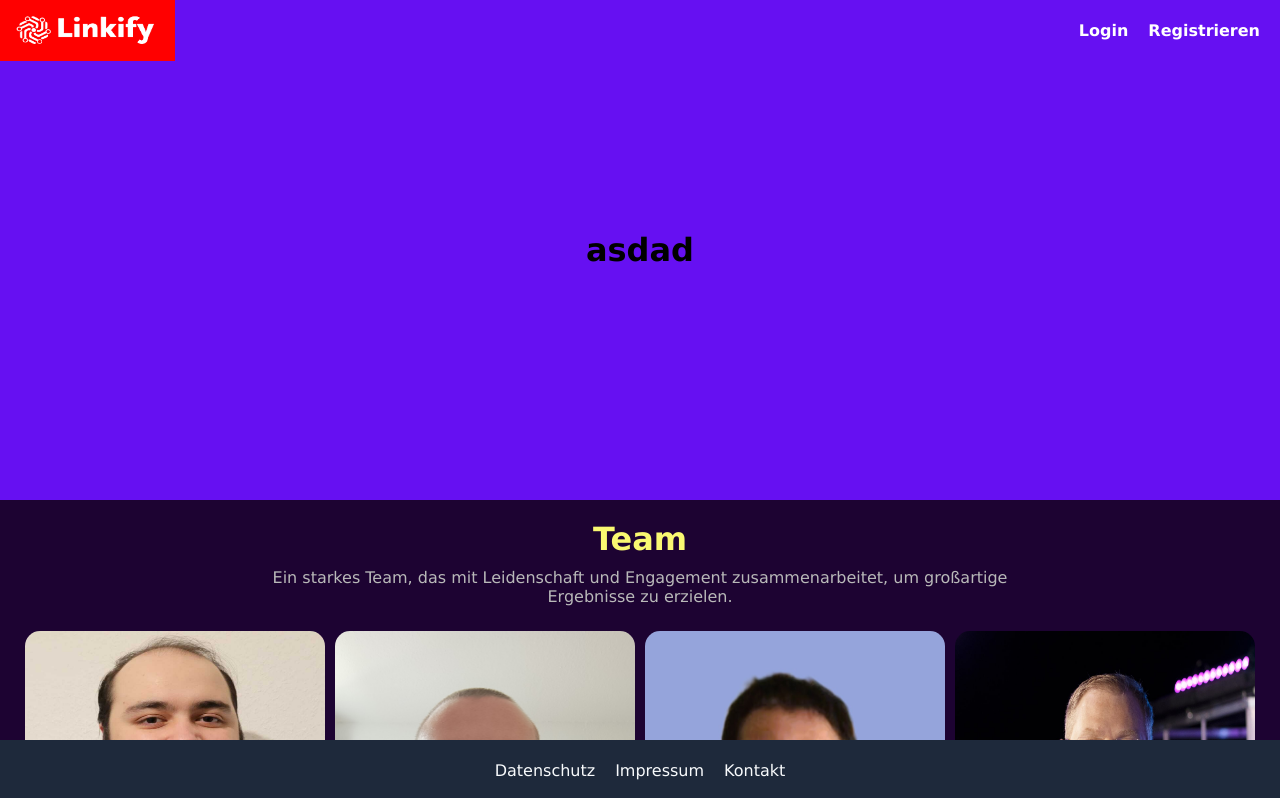
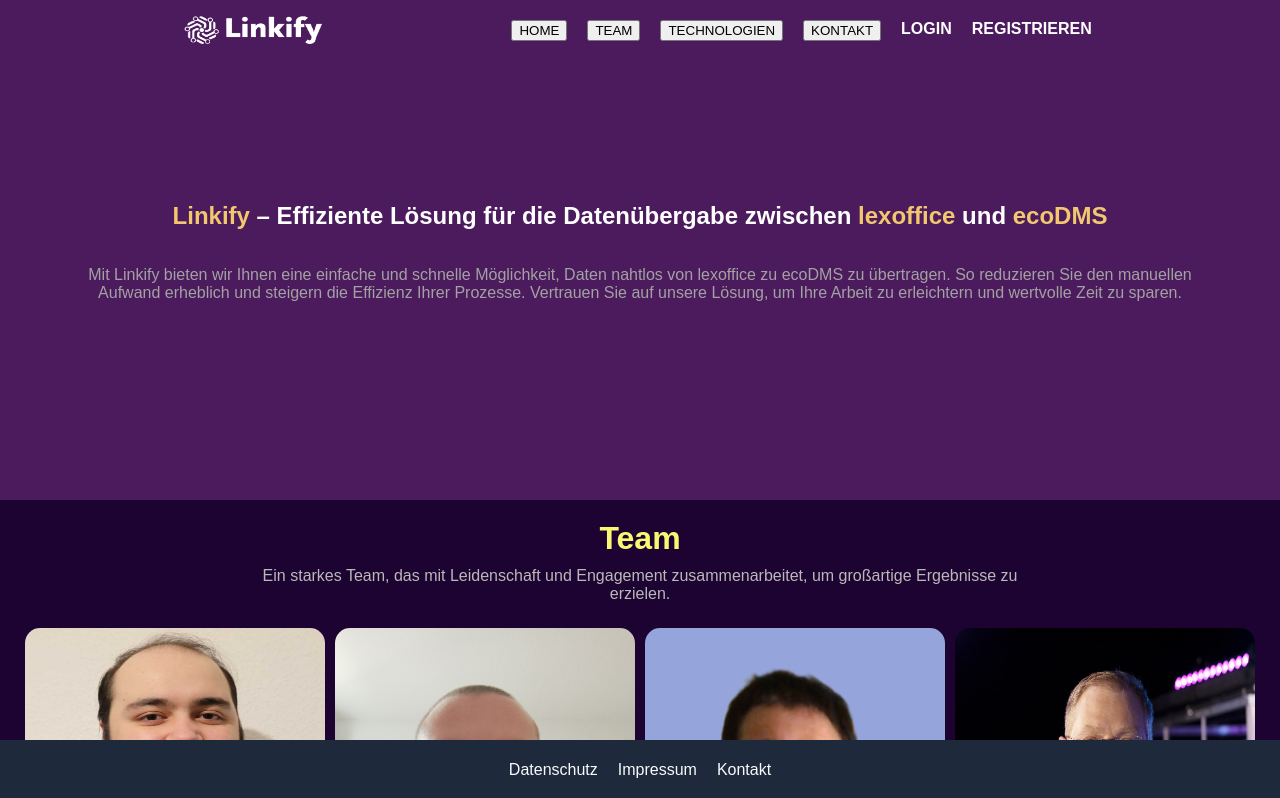
Before and after one commit to RalfHof/nextjs-boilerplate, a Next.js app: page /info in a window 1280 px wide. Shown: the top 798 px of the page. Built offline with nearby package versions, Linux system fonts and the light colour scheme.

Commit message:
New Features

```diff
--- a/src/app/info/page.tsx
+++ b/src/app/info/page.tsx
@@ -1,21 +1,34 @@
-
 import TechnologyPage from "@/src/components/technologie/page";
 import Team from "@/src/components/Team/page";
 import KontaktPage from "@/src/components/kontakt/page";
 import Home from "@/src/components/home/page";
 
 export default function Info() {
-
-
   return (
     <>
       <div style={{ height: "auto", paddingBottom: "100px", backgroundColor: "#1d0332" }}>
 
-        <Home />
-        <Team />
-        <TechnologyPage />
-        <KontaktPage />
+        {/* Abschnitt Home */}
+        <div id="Home">
+          <Home />
+        </div>
+
+        {/* Abschnitt Team */}
+        <div id="Team">
+          <Team />
+        </div>
+
+        {/* Abschnitt Technologien */}
+        <div id="Technologien">
+          <TechnologyPage />
+        </div>
+
+        {/* Abschnitt Kontakt */}
+        <div id="Kontakt">
+          <KontaktPage />
+        </div>
+
       </div>
     </>
-  )
+  );
 }
--- a/src/app/layout.tsx
+++ b/src/app/layout.tsx
@@ -12,8 +12,16 @@ export default function RootLayout({
   return (
     <html lang="en">
       <body>
+        {/* Navigation, die auf die Anker-Links verweist */}
         <Navigation />
-        <main>{children}</main>
+
+        <main>
+          {/* Hier wird der Inhalt von 'children' für jede Seite eingefügt */}
+          <div id="Home">
+            <section>{children}</section> {/* Hier kannst du den Inhalt für die Seite darstellen */}
+          </div>
+        </main>
+
         <Footer />
       </body>
     </html>
--- a/src/components/home/page.tsx
+++ b/src/components/home/page.tsx
@@ -1,12 +1,23 @@
 export default function Home() {
-
-
     return (
         <>
-            <div style={{ width: "100%", height: "500px", display: "flex", justifyContent: "center", alignItems: "center", backgroundColor: "#6610f2", paddingTop: "0" }}>
-
-                <h1>asdad</h1>
+            <div style={{
+                width: "100%",
+                height: "500px",
+                display: "flex",
+                justifyContent: "center", // Zentriert den Inhalt horizontal
+                alignItems: "center", // Zentriert den Inhalt vertikal
+                backgroundColor: "#4c1b5e",
+                paddingTop: "0",
+                flexDirection: "column",
+                fontFamily: "Arial, Helvetica, sans-serif",
+                textAlign: "center" // Zentriert den Text innerhalb des Containers
+            }}>
+                <h1 style={{ color: "#fff", width: "95%" }}>
+                    <span style={{ color: "#f2c76e" }}>Linkify</span> – Effiziente Lösung für die Datenübergabe zwischen <span style={{ color: "#f2c76e" }}>lexoffice</span> und <span style={{ color: "#f2c76e" }}>ecoDMS</span>
+                </h1>
+                <p style={{ color: "#a2a2a2", width: "90%" }}>Mit Linkify bieten wir Ihnen eine einfache und schnelle Möglichkeit, Daten nahtlos von lexoffice zu ecoDMS zu übertragen. So reduzieren Sie den manuellen Aufwand erheblich und steigern die Effizienz Ihrer Prozesse. Vertrauen Sie auf unsere Lösung, um Ihre Arbeit zu erleichtern und wertvolle Zeit zu sparen.</p>
             </div>
         </>
-    )
+    );
 }
--- a/src/components/logo.tsx
+++ b/src/components/logo.tsx
@@ -3,10 +3,9 @@ import Image from "next/image";
 
 export default function Navigation() {
   return (
-    <nav className="navigation">
       <Link href="/info">
 
-          <div style={{ backgroundColor: "red", height:"100%",margin:"0",padding:"0" }}>
+          <div style={{ backgroundColor: "inherit", height:"100%",margin:"0",padding:"0" }}>
             <Image
               src="/img/logo.png"
               alt="Logo"
@@ -16,6 +15,5 @@ export default function Navigation() {
           </div>
 
       </Link>
-    </nav>
   );
 }
--- a/src/components/navigation.tsx
+++ b/src/components/navigation.tsx
@@ -19,31 +19,39 @@ export default function Navigation() {
 
     handleResize();
     window.addEventListener("resize", handleResize);
-    window.addEventListener("scroll", handleScroll); // Scroll-Event hinzufügen
+    window.addEventListener("scroll", handleScroll);
 
     return () => {
       window.removeEventListener("resize", handleResize);
-      window.removeEventListener("scroll", handleScroll); // Scroll-Event entfernen
+      window.removeEventListener("scroll", handleScroll);
     };
   }, []);
 
   // Ändere die Hintergrundfarbe, wenn 10% gescrollt sind
   const navBackgroundColor = scrollY > window.innerHeight * 0.2 ? "#1d0332" : "inherit";
 
+  // Scrollen ohne URL-Änderung
+  const scrollToSection = (id: string) => {
+    const element = document.getElementById(id);
+    if (element) {
+      element.scrollIntoView({ behavior: 'smooth' });
+    }
+  };
+
   return (
     <header className="header" style={{
       backgroundColor: navBackgroundColor,
-      transition: "background-color 0.7s ease" // Übergang für Hintergrundfarbe
+      transition: "background-color 0.7s ease"
     }}>
       <div className="logo">
         <Logo />
       </div>
 
       {/* Burger-Menü für mobile Ansicht */}
-      {isMobile && !isMenuOpen && ( // Zeige Burger-Menü nur, wenn das Menü nicht offen ist
+      {isMobile && !isMenuOpen && (
         <button
           className="burger-menu"
-          onClick={() => setIsMenuOpen(!isMenuOpen)} // Toggle isMenuOpen
+          onClick={() => setIsMenuOpen(!isMenuOpen)}
         >
           ☰
         </button>
@@ -57,14 +65,34 @@ export default function Navigation() {
           </div>
         )}
         <ul className="nav-list">
+          <li className="nav-item">
+            <button onClick={() => scrollToSection("Home")} className="navbtn">
+              HOME
+            </button>
+          </li>
+          <li className="nav-item">
+            <button onClick={() => scrollToSection("Team")} className="nav-btn">
+              TEAM
+            </button>
+          </li>
+          <li className="nav-item">
+            <button onClick={() => scrollToSection("Technologien")} className="nav-btn">
+              TECHNOLOGIEN
+            </button>
+          </li>
+          <li className="nav-item">
+            <button onClick={() => scrollToSection("Kontakt")} className="nav-btn">
+              KONTAKT
+            </button>
+          </li>
           <li className="nav-item login">
             <Link href="https://app.linkify.cloud/login" className="nav-link">
-              Login
+              LOGIN
             </Link>
           </li>
           <li className="nav-item registrieren">
             <Link href="https://app.linkify.cloud/registrierung" className="nav-link">
-              Registrieren
+              REGISTRIEREN
             </Link>
           </li>
         </ul>
--- a/src/globals.css
+++ b/src/globals.css
@@ -4,13 +4,13 @@ html,
   margin: 0;
   padding: 0;
   height: 100vh;
-  font-family: Verdana, Geneva, Tahoma, sans-serif;
+  font-family: Arial, Helvetica, sans-serif;
 }
 
 /* Header Styles */
 .header {
   display: flex;
-  justify-content: space-between;
+  justify-content: space-evenly;
   align-items: center;
   background-color: #1c042e;
   color: white;
@@ -270,13 +270,19 @@ a:hover {
   }
 
   .nav-link {
-    color: black;
+    color: #fff;
+  }
+
+  .navbtn {
+    color: #fff;
+    border: none;
+    cursor: pointer;
+    background-color: red;
   }
 
   .nav-list li {
     margin: 0;
     padding: 0;
-
   }
 
   #CloseMenuDIV {
```
